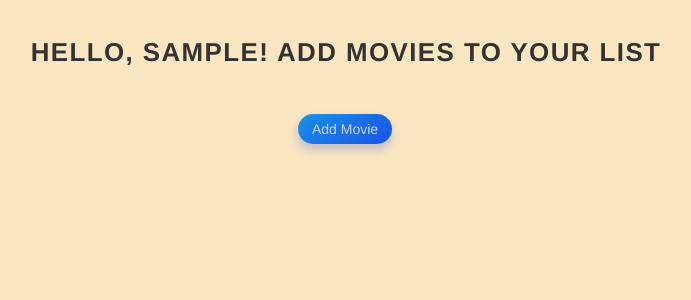
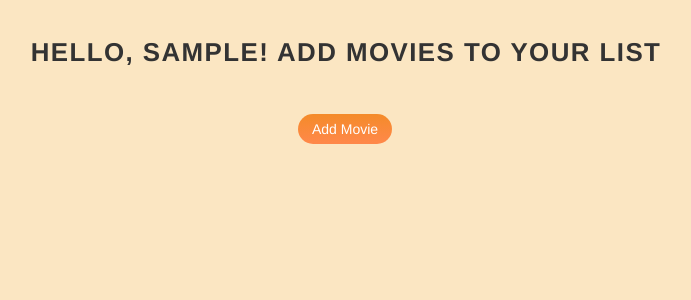
Before and after one commit to dusanvojnovic/movies-watchlist, a Flask app: page / in a window 1280 px wide. Shown: the part 52-352 px from the top of the page, without its empty margins (310-1001 px from the left). Run offline with Flask 2, Linux system fonts and the light colour scheme; the visitor is signed in with stand-in values (Sample User, id 1); data comes from the database, SQL or seed files in the repository; data that the repository does not hold is empty; some libraries are stand-ins or nearby versions.

Commit message:
some color change

```diff
--- a/static/css/styles.css
+++ b/static/css/styles.css
@@ -74,15 +74,7 @@
 	 margin-bottom: 1rem;
 	 position: relative;
 }
- /* .heading:after {
-	 display: block;
-	 content: '';
-	 position: absolute;
-	 width: 60px;
-	 height: 4px;
-	 background: linear-gradient(135deg, #1a9be6, #1a57e6);
-	 bottom: 0;
-} */
+
  .description {
 	 width: 100%;
 	 margin-top: 0;
@@ -179,51 +171,20 @@
 	 padding: 0.5em 1em;
 	 border-radius: 100px;
 	 font: inherit;
-	 background: linear-gradient(135deg, #1a9be6, #1a57e6);
+	 background: linear-gradient( #f48b29, #ff884b);
 	 border: none;
 	 position: relative;
 	 transform-style: preserve-3d;
 	 transition: 300ms ease;
 }
- .button:before {
-	 transition: 300ms ease;
-	 position: absolute;
-	 display: block;
-	 content: '';
-	 transform: translateZ(-40px);
-	 -webkit-backface-visibility: hidden;
-	 backface-visibility: hidden;
-	 height: calc(100% - 20px);
-	 width: calc(100% - 20px);
-	 border-radius: 100px;
-	 left: 10px;
-	 top: 16px;
-	 box-shadow: 0 0 10px 10px rgba(26, 87, 230, 0.25);
-	 background-color: rgba(26, 87, 230, 0.25);
-}
+
 
 .button.delete-button {
 	 background-color: rgba(230, 87, 230, 0.25);
-	 background: linear-gradient(135deg, #e61a46, #e61a1a);
+	 background: linear-gradient(135deg, #ff884b, #ff884b);
 }
-.button.delete-button:before {
-	 background-color: rgba(230, 87, 230, 0.25);
-	 box-shadow: 0 0 10px 10px rgba(230, 87, 230, 0.25);
-}
- /* .button:hover {
-	 transform: translateZ(55px);
-}
- .button:hover:before {
-	 transform: translateZ(-55px);
-}
- .button:active {
-	 transform: translateZ(20px);
-}
- .button:active:before {
-	 transform: translateZ(-20px);
-	 top: 12px;
-	 top: 12px;
-} */
+
+
 .container.add {
     margin-top: 40px;
     margin-bottom: 20px;
```
